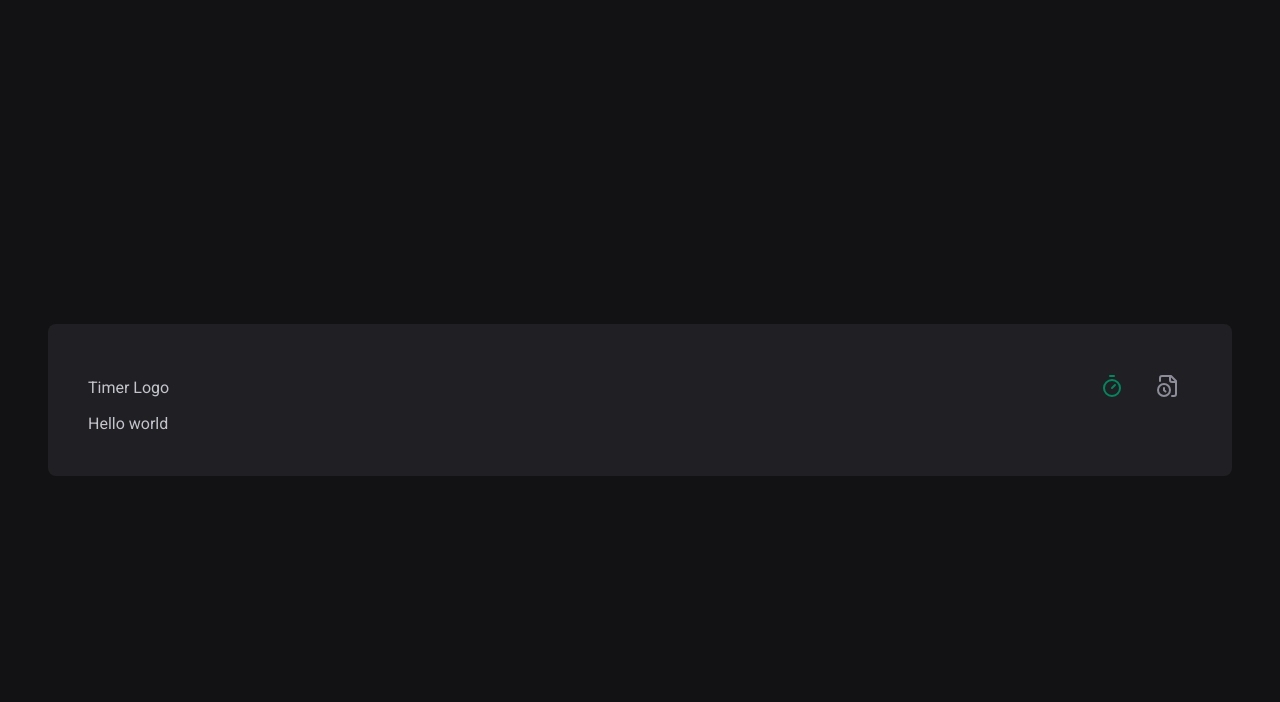
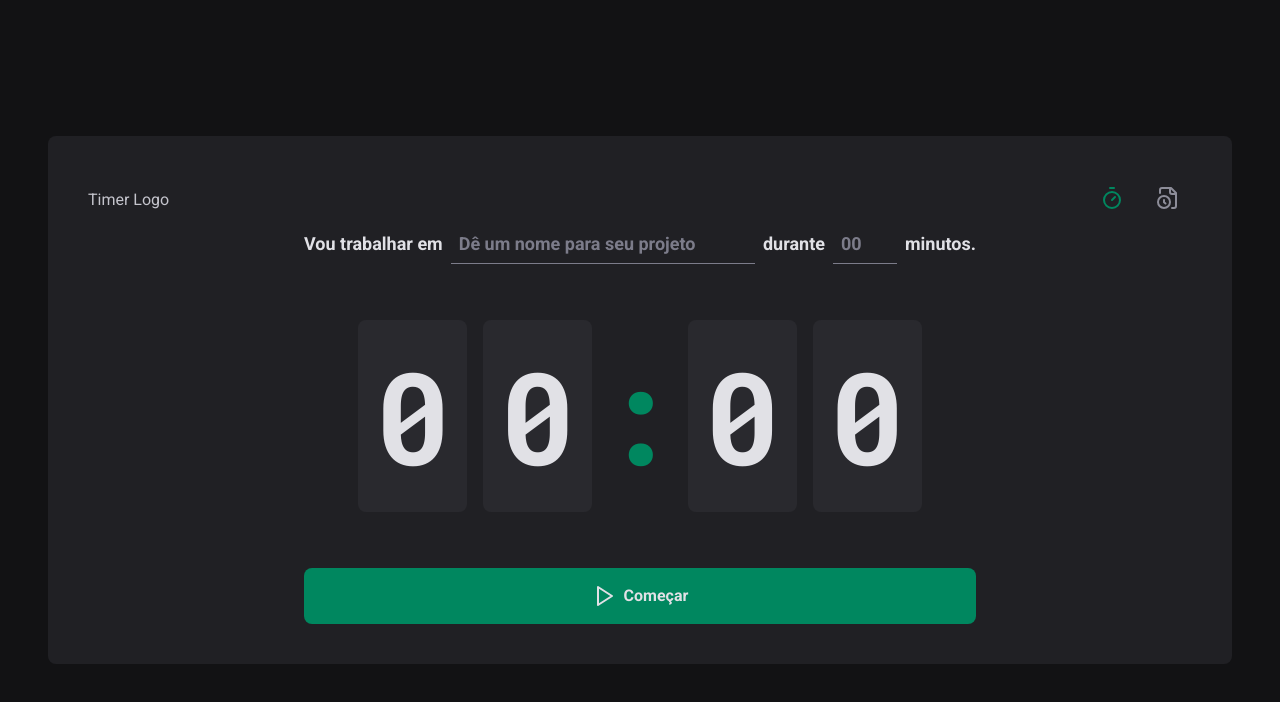
Before and after one commit to CesarNeo/work-timer, a Next.js app: page / in a window 1280 px wide. Shown: the top 702 px of the page. Built offline with nearby package versions, Linux system fonts and the light colour scheme.

Commit message:
feat: create page home

```diff
--- a/package.json
+++ b/package.json
@@ -9,10 +9,12 @@
     "lint": "next lint"
   },
   "dependencies": {
+    "clsx": "^2.1.1",
     "lucide-react": "^0.378.0",
     "next": "14.2.3",
     "react": "^18",
-    "react-dom": "^18"
+    "react-dom": "^18",
+    "tailwind-merge": "^2.3.0"
   },
   "devDependencies": {
     "@rocketseat/eslint-config": "^2.2.2",
--- a/src/app/layout.tsx
+++ b/src/app/layout.tsx
@@ -29,7 +29,7 @@ export default function RootLayout({
   return (
     <html lang="en">
       <body
-        className={`${roboto.variable} ${robotoMono.variable} flex h-dvh w-dvw items-center justify-center bg-gray-900 font-sans text-base font-normal text-gray-300`}
+        className={`${roboto.variable} ${robotoMono.variable} flex h-dvh w-dvw items-center justify-center bg-gray-900 font-sans text-base font-normal text-gray-300 antialiased`}
       >
         <div className="flex w-full max-w-[74rem] flex-col rounded-lg bg-gray-800 p-10">
           <Header />
--- a/src/app/page.tsx
+++ b/src/app/page.tsx
@@ -1,3 +1,5 @@
+import HomeTemplate from './pages/home'
+
 export default function Home() {
-  return <h1>Hello world</h1>
+  return HomeTemplate()
 }
--- /dev/null
+++ b/src/app/pages/home/components/counter.tsx
@@ -0,0 +1,7 @@
+import type { ICounterProps } from '../types'
+
+function Counter(props: ICounterProps) {
+  return <span className="rounded-lg bg-gray-700 px-4 py-8" {...props} />
+}
+
+export default Counter
--- /dev/null
+++ b/src/app/pages/home/index.tsx
@@ -0,0 +1,60 @@
+import { Play } from 'lucide-react'
+
+import Input from '@/components/base/input'
+
+import Counter from './components/counter'
+
+function HomeTemplate() {
+  return (
+    <main className="flex flex-1 flex-col items-center justify-center">
+      <div className="flex w-full max-w-2xl flex-col items-center justify-center gap-14">
+        <form
+          id="counter_form"
+          action=""
+          className="flex w-full flex-wrap items-center justify-center gap-2 text-lg font-bold text-gray-100"
+        >
+          <label htmlFor="task">Vou trabalhar em</label>
+          <Input
+            id="task"
+            type="text"
+            placeholder="Dê um nome para seu projeto"
+            className="flex-1"
+          />
+
+          <label htmlFor="minutesAmount">durante</label>
+          <Input
+            id="minutesAmount"
+            type="number"
+            placeholder="00"
+            className="w-16"
+            step={5}
+            min={5}
+          />
+
+          <span>minutos.</span>
+        </form>
+
+        <div className="flex gap-4 font-roboto-mono text-9xl text-gray-100">
+          <Counter>0</Counter>
+          <Counter>0</Counter>
+          <span className="flex w-16 justify-center overflow-hidden rounded-lg px-4 py-8 text-green-500">
+            :
+          </span>
+          <Counter>0</Counter>
+          <Counter>0</Counter>
+        </div>
+
+        <button
+          form="counter_form"
+          type="submit"
+          className="flex w-full items-center justify-center gap-2 rounded-lg bg-green-500 p-4 font-bold text-gray-100 transition-all enabled:hover:bg-green-700 disabled:cursor-not-allowed disabled:opacity-70"
+        >
+          <Play className="size-6" />
+          Começar
+        </button>
+      </div>
+    </main>
+  )
+}
+
+export default HomeTemplate
--- /dev/null
+++ b/src/app/pages/home/types.ts
@@ -0,0 +1,5 @@
+import type { ComponentProps } from 'react'
+
+type ICounterProps = ComponentProps<'span'>
+
+export type { ICounterProps }
--- /dev/null
+++ b/src/components/base/input/index.tsx
@@ -0,0 +1,17 @@
+import { cn } from '@/utils/cn'
+
+import type { IInputProps } from './types'
+
+function Input({ className, ...props }: IInputProps) {
+  return (
+    <input
+      {...props}
+      className={cn(
+        'h-10 border-b border-gray-500 bg-transparent px-2 text-lg font-bold text-gray-100 outline-none placeholder:text-gray-500 focus:border-green-500',
+        className,
+      )}
+    />
+  )
+}
+
+export default Input
--- /dev/null
+++ b/src/components/base/input/types.ts
@@ -0,0 +1,5 @@
+import type { ComponentProps } from 'react'
+
+type IInputProps = ComponentProps<'input'>
+
+export type { IInputProps }
--- /dev/null
+++ b/src/utils/cn.ts
@@ -0,0 +1,6 @@
+import { type ClassValue, clsx } from 'clsx'
+import { twMerge } from 'tailwind-merge'
+
+export function cn(...inputs: ClassValue[]) {
+  return twMerge(clsx(inputs))
+}
```
Also changed, not shown: 1 other file (tests, documents, lock files or other folders).
